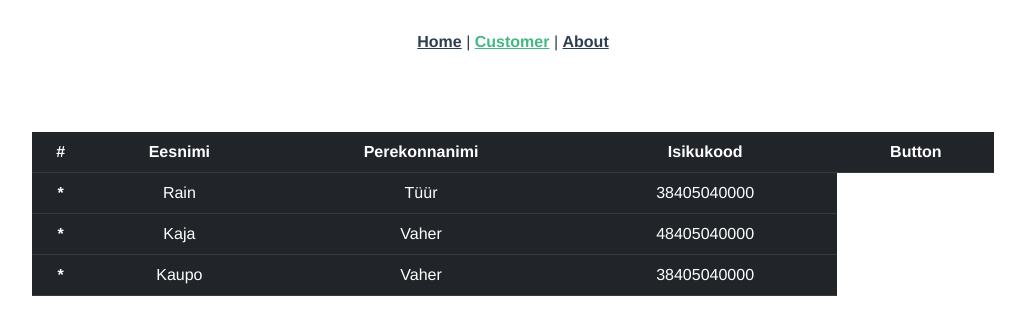
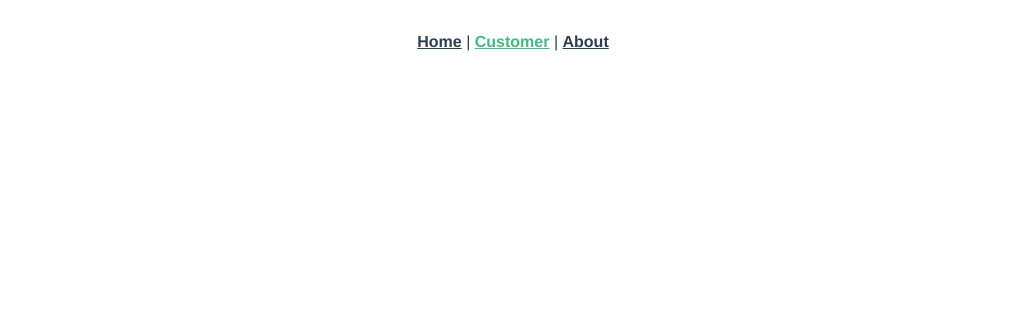
Before and after one commit to raintuur/front_bank_26, a Vue app: page /#/customer in a window 1280 px wide. Shown: the top 334 px of the page, without its empty margins (127-1152 px from the left). Built offline with nearby package versions, Linux system fonts and the light colour scheme.

Commit message:
Muudkui testin

```diff
--- a/src/components/customer_table/CustomersTable.vue
+++ /dev/null
@@ -1,15 +0,0 @@
-<template>
-  <table class="table table-dark table-hover">
-    <CustomersTableHead/>
-    <CustomersTableBody/>
-  </table>
-</template>
-<script>
-import CustomersTableHead from "@/components/customer_table/CustomersTableHead";
-import CustomersTableBody from "@/components/customer_table/CustomersTableBody";
-
-export default {
-  name: 'CustomersTable',
-  components: {CustomersTableBody, CustomersTableHead}
-}
-</script>
--- a/src/components/customer_table/CustomersTableBody.vue
+++ /dev/null
@@ -1,36 +0,0 @@
-<template>
-  <tbody>
-  <tr v-for="customer in customers" >
-    <th scope="row">*</th>
-    <td>{{customer.firstName}}</td>
-    <td>{{customer.lastName}}</td>
-    <td>{{customer.personalCode}}</td>
-  </tr>
-  </tbody>
-</template>
-<script>
-export default {
-  name: 'CustomersTableBody',
-  data: function () {
-    return {
-      customers: [
-        {
-          firstName: 'Rain',
-          lastName: 'Tüür',
-          personalCode: '38405040000'
-        },
-        {
-          firstName: 'Kaja',
-          lastName: 'Vaher',
-          personalCode: '48405040000'
-        },
-        {
-          firstName: 'Kaupo',
-          lastName: 'Vaher',
-          personalCode: '38405040000'
-        }
-      ]
-    }
-  }
-}
-</script>
--- a/src/components/customer_table/CustomersTableHead.vue
+++ /dev/null
@@ -1,16 +0,0 @@
-<template>
-  <thead>
-  <tr>
-    <th scope="col">#</th>
-    <th scope="col">Eesnimi</th>
-    <th scope="col">Perekonnanimi</th>
-    <th scope="col">Isikukood</th>
-    <th scope="col">Button</th>
-  </tr>
-  </thead>
-</template>
-<script>
-export default {
-  name: 'CustomersTableHead'
-}
-</script>
--- a/src/views/CustomersView.vue
+++ b/src/views/CustomersView.vue
@@ -1,18 +1,11 @@
 <template>
-  <div>
-    <div class="row justify-content-md-center m-5">
-      <div class="col-lg-10">
-        <CustomersTable/>
-      </div>
-    </div>
-  </div>
+
+
 </template>
 
 <script>
-import CustomersTable from "@/components/customer_table/CustomersTable";
 
 export default {
-  name: "CustomersView",
-  components: {CustomersTable}
+  name: "CustomersView"
 }
 </script>
```
